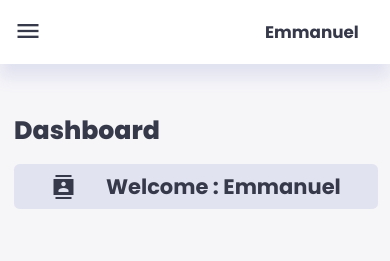
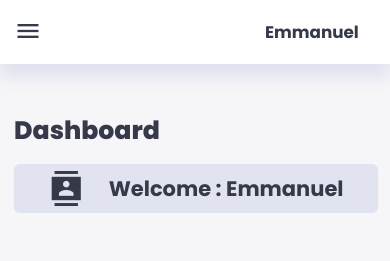
Before and after one commit to Emmzy-Tech/dashboard, a plain HTML site: page index.html in a window 390 px wide. Shown: the top 261 px of the page. Drawn offline with Linux system fonts and the light colour scheme.

Commit message:
Icon modification

```diff
--- a/style.css
+++ b/style.css
@@ -210,7 +210,7 @@ main{
 }
 main .logged{
   display: flex;
-  width: 50%;
+  width: 30%;
   background: var(--color-light);
   border-radius: var(--border-radius-1);
   margin-top: 1rem;
@@ -218,6 +218,9 @@ main .logged{
   align-items: center;
   justify-content: space-around;
 
+}
+main .logged > span{
+  font-size: 2.5rem;
 }
 main .logged .dev{
   font-size: 1.5rem;
@@ -378,6 +381,9 @@ main .upp{
   main .insights{
     grid-template-columns: repeat(2, 1fr);
   }
+  main .logged{
+    width: 50%;
+  }
 }
 
 /* MEDIA QUERIES  */
```
